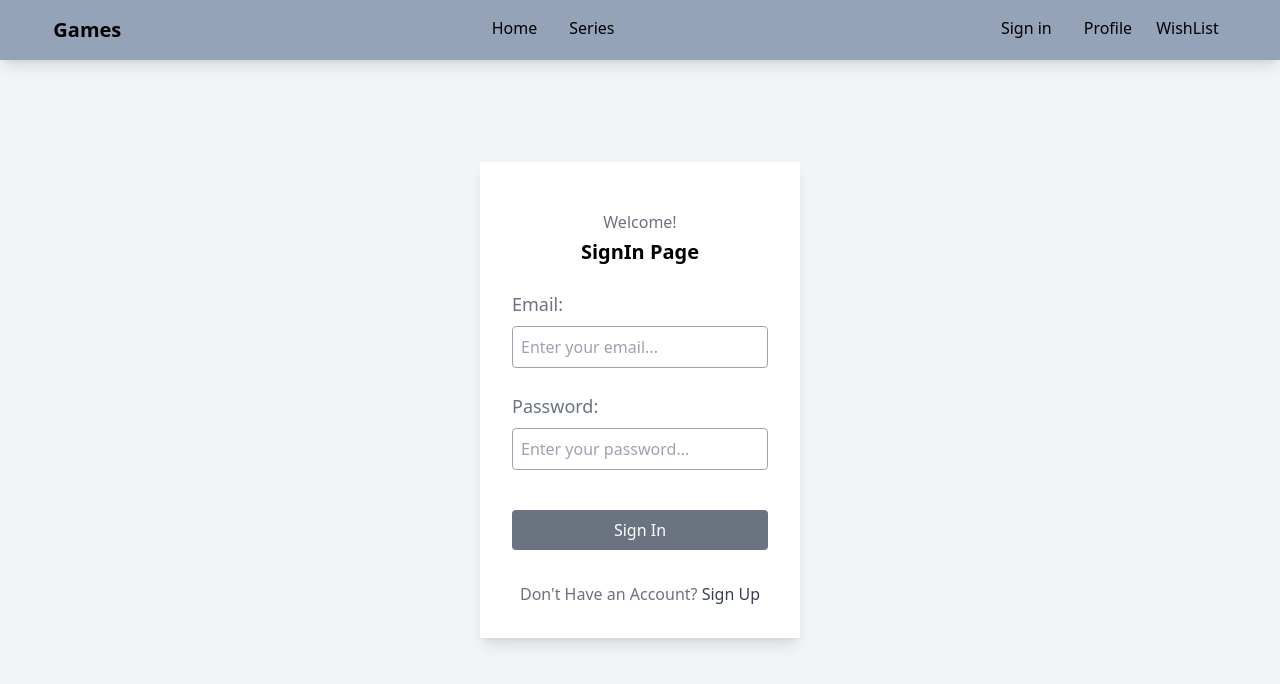
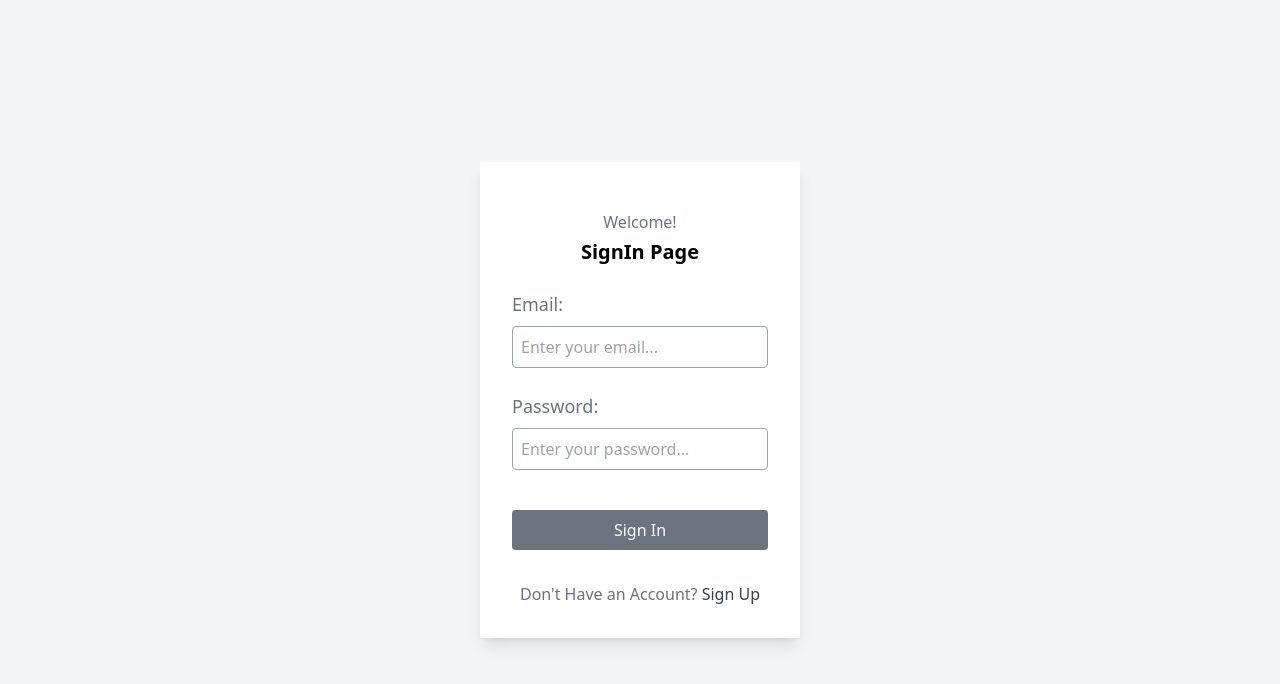
Before and after one commit to itsvishalpandey/Add-To-Cart, a React (Vite) app in the folder Add-to-cart/: page /signin in a window 1280 px wide. Shown: the top 684 px of the page. Built offline with nearby package versions, Linux system fonts and the light colour scheme.

Commit message:
styling done

```diff
--- a/Add-to-cart/src/App.jsx
+++ b/Add-to-cart/src/App.jsx
@@ -1,15 +1,15 @@
 import React from "react";
 import "./App.css";
-import { Outlet } from "react-router-dom";
+import { Outlet, useLocation } from "react-router-dom";
 import Header from "./Components/Header/Header";
-import Footer from "./Components/Footer/Footer";
 
 function App() {
+  const location = useLocation();
+
   return (
     <>
-      <Header />
+      {location !== "/signin" && location !== "/signup" && <Header />}
       <Outlet />
-      {/* <Footer /> */}
     </>
   );
 }
--- a/Add-to-cart/src/Components/Header/Header.jsx
+++ b/Add-to-cart/src/Components/Header/Header.jsx
@@ -7,14 +7,14 @@ function Header() {
 
   return (
     <>
-      <header className="w-full shadow-lg bg-slate-400 sticky top-0 z-10 py-2">
+      <header className="w-full shadow-lg bg-slate-400 sticky top-0 py-2">
         <div className="w-11/12 mx-auto flex justify-between py-2">
           <div className="text-xl font-bold">
-            <Link to="">Games</Link>
+            <Link to="/home">Games</Link>
           </div>
           <div>
             <NavLink
-              to=""
+              to="/home"
               className={({ isActive }) =>
                 `${
                   isActive ? "text-white" : "text-black"
@@ -35,12 +35,18 @@ function Header() {
             </NavLink>
           </div>
           <div>
-            <Link
+            {/* <Link
               to="/signin"
               className="px-4 py-2 hover:border hover:bg-white hover:rounded-3xl hover:text-black"
             >
               Sign in
-            </Link>
+            </Link> */}
+            {/* <Link
+              to="/signin"
+              className="px-4 py-2 hover:border hover:bg-white hover:rounded-3xl hover:text-black"
+            >
+              Sign Up
+            </Link> */}
             <Link
               to="/profile"
               className="px-4 py-2 hover:border hover:bg-white hover:rounded-3xl hover:text-black"
--- a/Add-to-cart/src/Features/UserProfile/SignIn/SignInApi.js
+++ b/Add-to-cart/src/Features/UserProfile/SignIn/SignInApi.js
@@ -14,7 +14,7 @@ export const SignInApi = async ({ email, password }) => {
       localStorage.setItem("authToken", response.data.token);
       alert("Login successful");
 
-      window.location.href = "/profile";
+      window.location.href = "/home";
     } else {
       alert("Username or password doesn't match");
     }
--- a/Add-to-cart/src/main.jsx
+++ b/Add-to-cart/src/main.jsx
@@ -26,13 +26,22 @@ const authToken = localStorage.getItem("authToken");
 const router = createBrowserRouter(
   createRoutesFromElements(
     <Route path="/" element={<App />}>
-      <Route path="" element={<Home />} />
-      <Route path="series" element={<Series />} />
-      <Route path="wishlist" element={<Wishlist />} />
+      {authToken && (
+        <>
+          <Route path="home" element={<Home />} />
+          <Route path="series" element={<Series />} />
+          <Route path="wishlist" element={<Wishlist />} />
+          <Route path="profile" element={<ProfilePage />} />
+        </>
+      )}
 
-      <Route path="signin" element={<SignIn />} />
-      <Route path="signup" element={<SignUp />} />
-      <Route path="profile" element={<ProfilePage />} />
+      {!authToken && (
+        <>
+          <Route path="" element={<SignIn />} />
+          <Route path="signin" element={<SignIn />} />
+          <Route path="signup" element={<SignUp />} />
+        </>
+      )}
     </Route>
   )
 );
```
